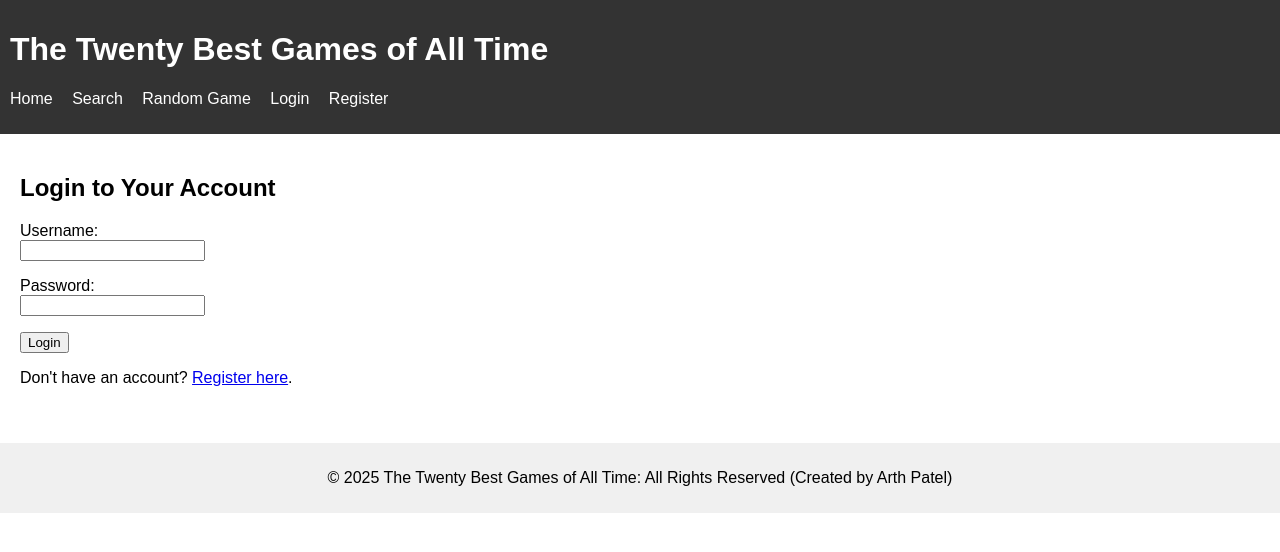
After one commit to ArthPatel-GitHub/as91896--2.7-, a Flask app: page /login in a window 1280 px wide. The commit adds this page. Shown: the top 552 px of the page. Run offline with Flask 2, Linux system fonts and the light colour scheme.

Commit message:
Implement user login and session management
I have Added `/login` route to authenticate users. I have also Integrated `werkzeug.security.check_password_hash` for secure password verification.
Implemented FlaskAlso have  session management to store user ID and username upon successful login. and Added basic login form to `login.html`.
- Updated navigation links in `base.html` to reflect login status.
Also have added login and register pages that I will be now improving now for the merit criteria.

```diff
--- a/app.py
+++ b/app.py
@@ -275,6 +275,218 @@ def random_game():
         return "No games in database", 404
     random_id = random.choice(games)["game_id"]
     return redirect(url_for("game_detail", game_id=random_id))
+# app.py (add this section somewhere after your @app.route('/register') function)
+
+# --- User Authentication & Management Routes ---
+
+@app.route('/login', methods=['GET', 'POST'])
+def login():
+    """Handles user login."""
+    print("--- Login Route Accessed ---") # Debug print
+    if request.method == 'POST':
+        username = request.form['username'].strip()
+        password = request.form['password'].strip()
+
+        print(f"Attempting login for username: '{username}'") # Debug print
+
+        if not username or not password:
+            flash('Username and password are required!', 'error')
+            print("Validation: Username or password missing.") # Debug print
+            return render_template('login.html')
+
+        user_db = get_user_db()
+        user = user_db.execute("SELECT * FROM users WHERE username = ?", (username,)).fetchone()
+        user_db.close()
+
+        if user:
+            print(f"User '{username}' found in DB. Stored hash: {user['password']}") # Debug print
+            print(f"Entered password: '{password}'") # Debug print
+            if check_password_hash(user['password'], password):
+                print("Password check: SUCCESS!") # Debug print
+                session['user_id'] = user['id']
+                session['username'] = user['username']
+                flash('Logged in successfully!', 'success')
+                print(f"Session after login: user_id={session.get('user_id')}, username={session.get('username')}") # Debug print
+                return redirect(url_for('home'))
+            else:
+                print("Password check: FAILED.") # Debug print
+                flash('Invalid username or password.', 'error')
+        else:
+            print("User NOT found in DB.") # Debug print
+            flash('Invalid username or password.', 'error')
+
+    print(f"Rendering login.html. Current session username: {session.get('username', 'None')}") # Debug print
+    return render_template('login.html')
+
+@app.route('/logout')
+def logout():
+    """Logs out the current user."""
+    # This part will be implemented in a later commit
+    session.pop('user_id', None) # Remove user_id from session
+    session.pop('username', None) # Remove username from session
+    flash('You have been logged out.', 'info')
+    return redirect(url_for('home'))
+
+@app.route('/profile', methods=['GET', 'POST'])
+def profile():
+    """Displays user profile and handles updates."""
+    if 'user_id' not in session:
+        flash('Please log in to view your profile.', 'info')
+        return redirect(url_for('login'))
+
+    user_db = get_user_db()
+    user = user_db.execute("SELECT * FROM users WHERE id = ?", (session['user_id'],)).fetchone()
+    user_db.close()
+
+    if not user:
+        flash('User not found. Please log in again.', 'error')
+        session.pop('user_id', None)
+        session.pop('username', None)
+        return redirect(url_for('login'))
+
+    # POST requests for profile page will be handled by specific update routes like /update_dob, /change_password
+    return render_template('profile.html', user=user)
+
+
+@app.route('/update_dob', methods=['POST'])
+def update_dob():
+    """Handles updating the user's date of birth."""
+    if 'user_id' not in session:
+        flash('Please log in to update your profile.', 'info')
+        return redirect(url_for('login'))
+
+    # This part will be implemented in a later commit
+    flash('Date of birth update logic to be implemented.', 'warning') # Placeholder
+    return redirect(url_for('profile'))
+
+@app.route('/change_password', methods=['POST'])
+def change_password():
+    """Handles changing the user's password."""
+    if 'user_id' not in session:
+        flash('Please log in to change your password.', 'info')
+        return redirect(url_for('login'))
+
+    # This part will be implemented in a later commit
+    flash('Password change logic to be implemented.', 'warning') # Placeholder
+    return redirect(url_for('profile'))
+
+
+@app.route('/my_games')
+def my_games():
+    """Displays the current user's list of games."""
+    if 'user_id' not in session:
+        flash('Please log in to view your game list.', 'info')
+        return redirect(url_for('login'))
+
+    user_db = get_user_db()
+    user_id = session['user_id']
+    game_ids = user_db.execute("SELECT game_id FROM user_game_list WHERE user_id = ?", (user_id,)).fetchall()
+    user_db.close()
+
+    # Extract game_ids into a list
+    game_id_list = [row['game_id'] for row in game_ids]
+
+    user_games = []
+    if game_id_list:
+        # Construct a query to fetch full game details from POPULAR_GAMES.db
+        # This will use the game_id from the user's list
+        placeholders = ','.join('?' for _ in game_id_list)
+        popular_games_db = get_popular_games_db()
+        # Use the master GAME_SELECT query but filter by game_id
+        game_query = GAME_SELECT + f" WHERE g.game_id IN ({placeholders})"
+        user_games = popular_games_db.execute(game_query, tuple(game_id_list)).fetchall()
+        popular_games_db.close()
+
+    return render_template('my_games.html', user_games=user_games)
+
+@app.route('/add_to_list/<int:game_id>', methods=['GET', 'POST'])
+def add_to_list(game_id):
+    """Adds a game to the logged-in user's list."""
+    if 'user_id' not in session:
+        flash('Please log in to add games to your list.', 'info')
+        return redirect(url_for('login'))
+
+    user_db = get_user_db()
+    user_id = session['user_id']
+    try:
+        # Check if the game is already in the list
+        existing_entry = user_db.execute("SELECT 1 FROM user_game_list WHERE user_id = ? AND game_id = ?",
+                                         (user_id, game_id)).fetchone()
+        if existing_entry:
+            flash('This game is already in your list!', 'warning')
+        else:
+            user_db.execute("INSERT INTO user_game_list (user_id, game_id) VALUES (?, ?)",
+                            (user_id, game_id))
+            user_db.commit()
+            flash('Game added to your list!', 'success')
+    except sqlite3.Error as e:
+        flash(f'An error occurred: {e}', 'error')
+        user_db.rollback()
+    finally:
+        user_db.close()
+    return redirect(url_for('game_detail', game_id=game_id))
+
+
+@app.route('/remove_from_list/<int:game_id>', methods=['POST'])
+def remove_from_list(game_id):
+    """Removes a game from the logged-in user's list."""
+    if 'user_id' not in session:
+        flash('Please log in to remove games from your list.', 'info')
+        return redirect(url_for('login'))
+
+    user_db = get_user_db()
+    user_id = session['user_id']
+    try:
+        cursor = user_db.cursor()
+        cursor.execute("DELETE FROM user_game_list WHERE user_id = ? AND game_id = ?",
+                       (user_id, game_id))
+        if cursor.rowcount > 0: # Check if any row was deleted
+            user_db.commit()
+            flash('Game removed from your list!', 'success')
+        else:
+            flash('Game not found in your list.', 'warning')
+    except sqlite3.Error as e:
+        flash(f'An error occurred: {e}', 'error')
+        user_db.rollback()
+    finally:
+        user_db.close()
+    return redirect(url_for('my_games')) # Redirect to the user's game list
+@app.route('/register', methods=['GET', 'POST'])
+def register():
+    """Handles user registration."""
+    if request.method == 'POST':
+        username = request.form['username'].strip()
+        password = request.form['password'].strip()
+        dob = request.form['dob'].strip() # Date of Birth
+
+        # Basic validation
+        if not username or not password or not dob:
+            flash('All fields are required!', 'error')
+            return render_template('register.html')
+
+        # --- Advanced Technique: Modifying data stored in collections (Hashing password) ---
+        # Hashing the password before storing it is crucial for security.
+        hashed_password = generate_password_hash(password)
+
+        user_db = get_user_db() # Get connection to user_data.db
+        cursor = user_db.cursor()
+        try:
+            # Insert the new user into the 'users' table
+            cursor.execute("INSERT INTO users (username, password, dob) VALUES (?, ?, ?)",
+                           (username, hashed_password, dob))
+            user_db.commit() # Save changes to the database
+            flash('Registration successful! Please log in.', 'success')
+            return redirect(url_for('login')) # Redirect to login page after successful registration
+        except sqlite3.IntegrityError:
+            # This error occurs if a UNIQUE constraint is violated (e.g., duplicate username)
+            flash('Username already exists. Please choose a different one.', 'error')
+            user_db.rollback() # Discard changes if there was an error
+        finally:
+            user_db.close() # Always close the database connection
+    # If it's a GET request, or if there was an error on POST, render the registration form
+    return render_template('register.html')
+
+
 
 # --- NEW ROUTES WILL GO HERE IN SUBSEQUENT COMMITS ---
 # Placeholder for new routes for register, login, my_games, profile, etc.
--- a/templates/base.html
+++ b/templates/base.html
@@ -10,11 +10,20 @@
     <h1><a href="{{ url_for('home') }}">The Twenty Best Games of All Time</a></h1>
     <nav>
       <ul>
-        <li><a href="{{ url_for('home') }}">Home</a></li>
-        <li><a href="{{ url_for('search') }}">Search</a></li>
-        <li><a href="{{ url_for('random_game') }}">Random Game</a></li>
+          <li><a href="{{ url_for('home') }}">Home</a></li>
+          <li><a href="{{ url_for('search') }}">Search</a></li>
+          <li><a href="{{ url_for('random_game') }}">Random Game</a></li>
+          {# NEW: Add links for login and register #}
+          {% if 'username' in session %}
+              <li><a href="{{ url_for('profile') }}">Profile</a></li> {# Link to profile page, will be added later #}
+              <li><a href="{{ url_for('my_games') }}">My Games</a></li> {# Link to user's game list, will be added later #}
+              <li><a href="{{ url_for('logout') }}">Logout ({{ session['username'] }})</a></li> {# Link to logout #}
+          {% else %}
+              <li><a href="{{ url_for('login') }}">Login</a></li>
+              <li><a href="{{ url_for('register') }}">Register</a></li>
+          {% endif %}
       </ul>
-    </nav>
+  </nav>
   </header>
   <main>
     {% block content %}{% endblock %}
--- /dev/null
+++ b/templates/login.html
@@ -0,0 +1,32 @@
+{% extends "base.html" %}
+
+{% block title %}Login - My Awesome Game Site{% endblock %}
+
+{% block content %}
+<h2>Login to Your Account</h2>
+
+{% with messages = get_flashed_messages(with_categories=true) %}
+    {% if messages %}
+        <ul class="flashes">
+            {% for category, message in messages %}
+                <li class="{{ category }}">{{ message }}</li>
+            {% endfor %}
+        </ul>
+    {% endif %}
+{% endwith %}
+
+<form method="POST" action="{{ url_for('login') }}">
+    <p>
+        <label for="username">Username:</label><br>
+        <input type="text" id="username" name="username" required>
+    </p>
+    <p>
+        <label for="password">Password:</label><br>
+        <input type="password" id="password" name="password" required>
+    </p>
+    <p>
+        <button type="submit">Login</button>
+    </p>
+</form>
+<p>Don't have an account? <a href="{{ url_for('register') }}">Register here</a>.</p>
+{% endblock %}
```
Also changed, not shown: templates/my_games.html (added, +60 -0 lines), templates/profile.html (added, +53 -0 lines), templates/register.html (added, +36 -0 lines), user_data.db (added).
